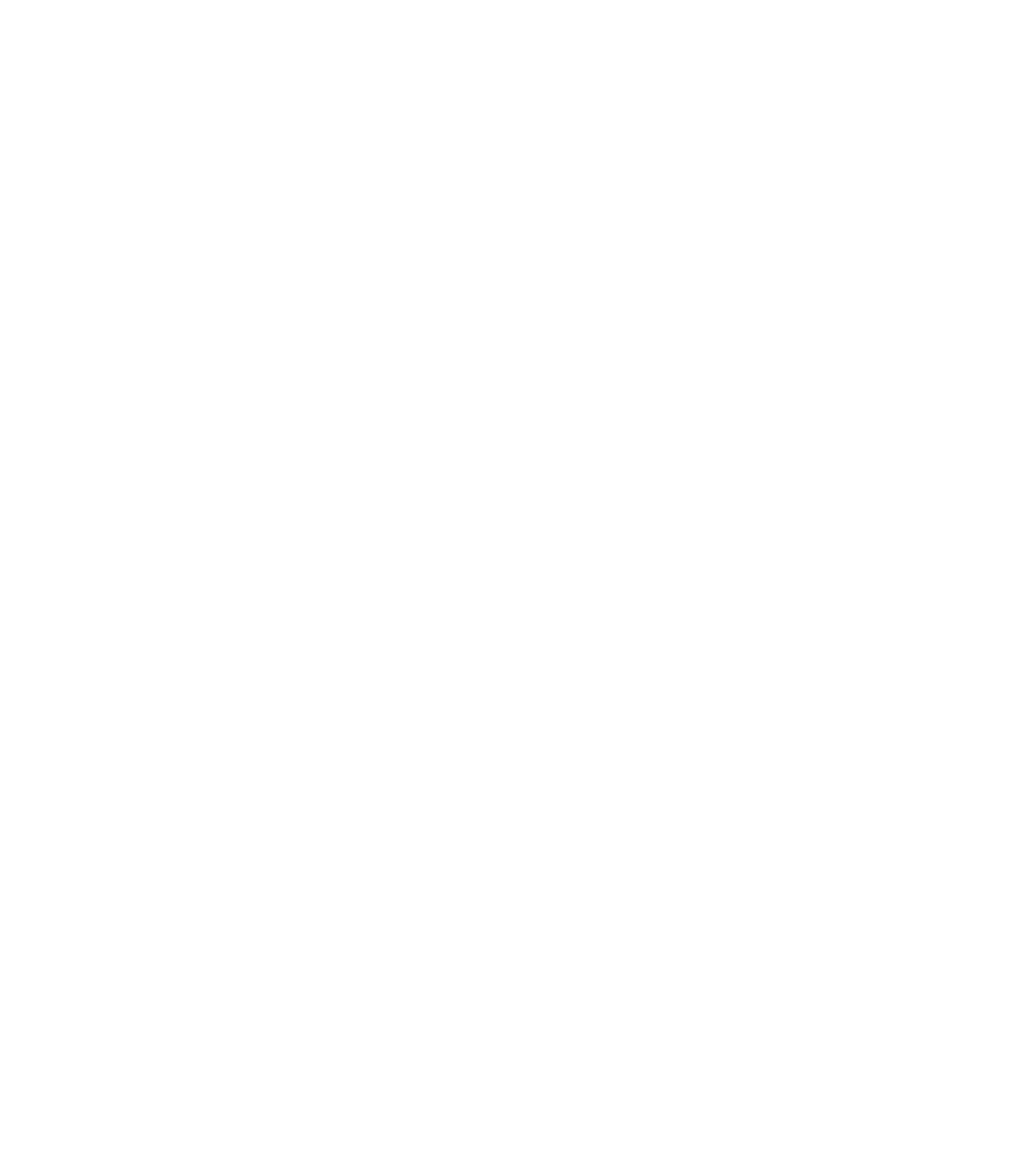
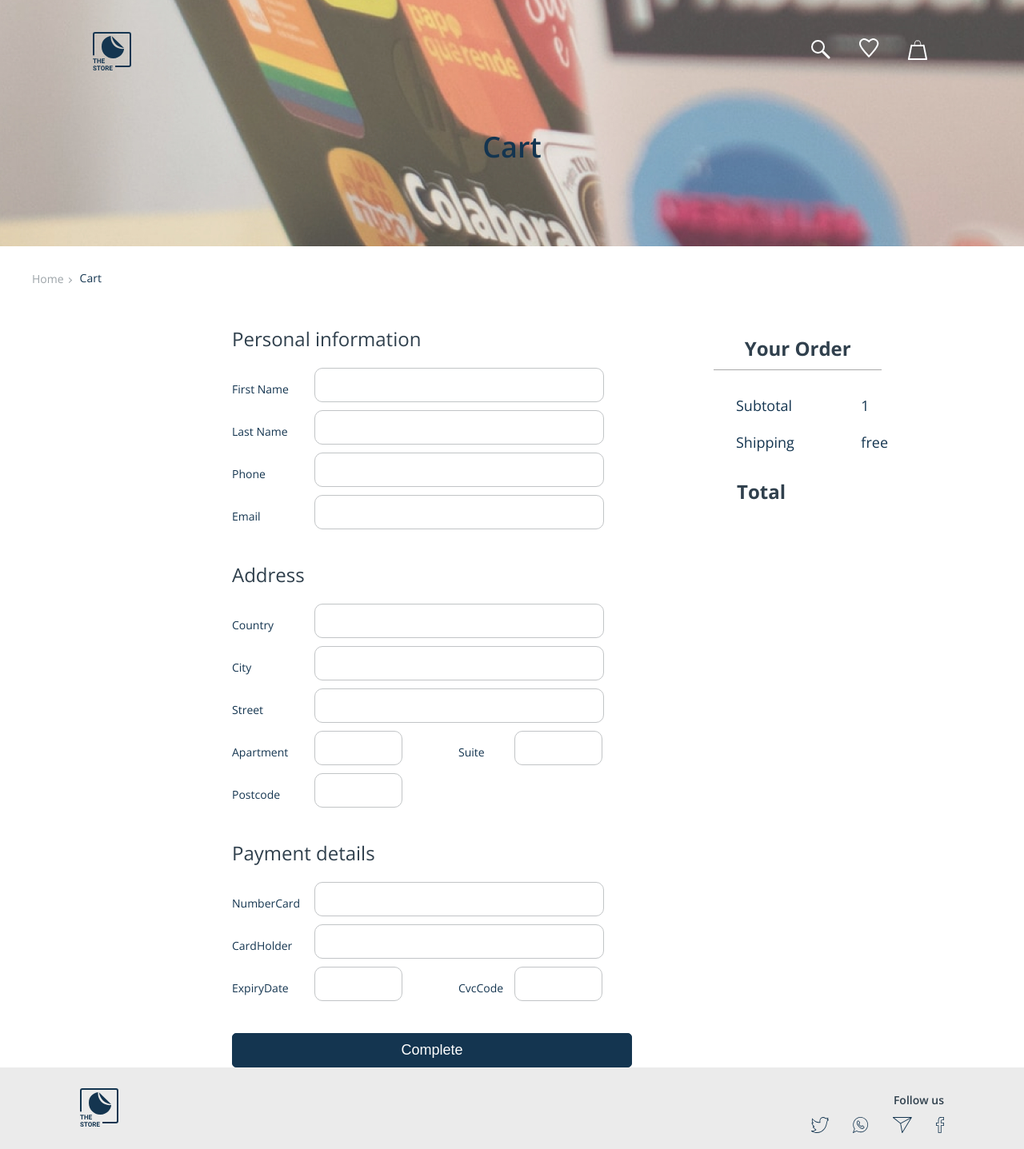
Before and after one commit to Marina-vchh/diplom-project, a React (Create React App) app: page /checkout in a window 1280 px wide. Before the commit this address had no page. Shown: the whole page at 80% size. Before the commit the page ends 800 px from the top, so only its background shows below. Built offline with nearby package versions, Linux system fonts and the light colour scheme.

Commit message:
fix: delete a word page in routes, delete unused routes

```diff
--- a/src/App.tsx
+++ b/src/App.tsx
@@ -1,5 +1,5 @@
 import React from "react";
-import { Navigate, Route, Routes } from "react-router-dom";
+import { Route, Routes } from "react-router-dom";
 import LayoutChoosePage from "./components/common-components/layouts/LayoutChoosePage";
 import LayoutCartPage from "./components/common-components/layouts/LayoutCartPage";
 import LayoutCheckoutPage from "./components/common-components/layouts/LayoutCheckoutPage";
@@ -13,19 +13,19 @@ function App() {
   return (
     <Routes>
         <Route path= "/" element={<StickerPage />} />
-        <Route path="/stickerPage" element={<StickerPage />} />
-        <Route path="/" element={<LayoutChoosePage />} >
-          <Route path="/" element={<Navigate replace to="/stickerPage" />} />
-          <Route path="/stickerPage/:id" element={<ChoosePage />} />
+        <Route path="/stickers" element={<StickerPage />} />
+        <Route element={<LayoutChoosePage />} >
+          <Route path="/stickers/:id" element={<ChoosePage />} />
         </Route>
-        <Route path="/" element={<LayoutCartPage />} >
-          <Route path="/cartPage/:id" element={<CartPage />} />
+        <Route element={<LayoutCartPage />} >
+          <Route path="/cart/:id" element={<CartPage />} />
+          <Route path="/checkout" element={<CheckoutPage />} />
         </Route>
-        <Route path="/" element={<LayoutCheckoutPage />} >
-          <Route path="/cartPage/:id" element={<CartPage />} />
-          <Route path="/checkoutPage" element={<CheckoutPage />} />
+        <Route element={<LayoutCheckoutPage />} >
+          <Route path="/cart" element={<CartPage />} />
         </Route>
-          <Route path="/wishListPage" element={<WishListPage />} />
+          <Route path="/wishList" element={<WishListPage />} />
+          <Route path="/cart" element={<CartPage />} />
     </Routes>
   )
 }
--- a/src/components/common-components/button/SubmitButton.tsx
+++ b/src/components/common-components/button/SubmitButton.tsx
@@ -18,7 +18,7 @@ const SubmitButton = ({ text, disabled, onClick }: IButton) => {
    return (
       <button
          disabled={disabled}
-         className="button filled-background"
+         className="button filled-background submit"
          onClick={ onClickAction }>
             {text}
       </button>
--- a/src/components/common-components/button/button-css/button.css
+++ b/src/components/common-components/button/button-css/button.css
@@ -38,3 +38,7 @@
    background-color: #1d4e77;
    color: #fff;
 }
+
+.submit {
+   width: 100%;
+}
--- a/src/components/common-components/layouts/LayoutCartPage.tsx
+++ b/src/components/common-components/layouts/LayoutCartPage.tsx
@@ -9,7 +9,7 @@ const LayoutCartPage = () => {
             <Background titleText="Cart" className="background background-cart" />
             <ul className="layout">
                 <li>
-                    <NavLink className={(navData) => navData.isActive ? 'not-active' : 'not-active' } to="/stickerPage">
+                    <NavLink className={(navData) => navData.isActive ? 'not-active' : 'not-active' } to="/stickers">
                         Home
                     </NavLink>
                 </li>
--- a/src/components/common-components/layouts/LayoutCheckoutPage.tsx
+++ b/src/components/common-components/layouts/LayoutCheckoutPage.tsx
@@ -9,12 +9,12 @@ const LayoutCheckoutPage = () => {
             <Background titleText="Checkout" className="background background-checkout" />
             <ul className="layout">
                 <li>
-                    <NavLink className={(navData) => navData.isActive ? 'not-active' : 'not-active' } to="/stickerPage">
+                    <NavLink className={(navData) => navData.isActive ? 'not-active' : 'not-active' } to="/stickers">
                         Home
                     </NavLink>
                 </li>
                 <li>
-                    <NavLink className={(navData) => navData.isActive ? 'not-active' : 'not-active' } to="/cartPage" >
+                    <NavLink className={(navData) => navData.isActive ? 'not-active' : 'not-active' } to="/cart" >
                         Cart
                     </NavLink>
                 </li>
--- a/src/components/common-components/layouts/LayoutChoosePage.tsx
+++ b/src/components/common-components/layouts/LayoutChoosePage.tsx
@@ -10,7 +10,7 @@ const LayoutChoosePage = () => {
             <Background titleText="Shop" className="background background-choose" />
             <ul className="layout">
                 <li>
-                    <NavLink className={(navData) => navData.isActive ? 'not-active' : 'not-active' } to="/stickerPage">
+                    <NavLink className={(navData) => navData.isActive ? 'not-active' : 'not-active' } to="/stickers">
                         Home
                     </NavLink>
                 </li>
--- a/src/components/sticker-components/stickerItem/StickerItem.tsx
+++ b/src/components/sticker-components/stickerItem/StickerItem.tsx
@@ -19,13 +19,13 @@ interface IStickerItem {
 const StickerItem = ({ id, src, alt, name, price, classNameButton, classNameButtonLike, setLikesArray, addToCart }: IStickerItem ) => {
    return (
       <li className="sticker-item">
-            <button className={ classNameButtonLike } onClick={ () => setLikesArray(id) } />
-            <img src={ src } alt={ alt } />
+            <button className={classNameButtonLike} onClick={() => setLikesArray(id)} />
+            <img src={src} alt={alt} />
             <div className="sticker-item__info">
                <div className="sticker-item__name"> {name} </div>
                <div className="sticker-item__price"> ${price}</div>
             </div>
-                <Link key={id} to={`/stickerPage/${ id }`}>
+                <Link key={id} to={`/stickers/${id}`}>
                      <Button
                         disabled={false}
                         text="add to cart"
--- a/src/containers/choose/Choose.tsx
+++ b/src/containers/choose/Choose.tsx
@@ -1,7 +1,6 @@
 import React, { useCallback } from 'react';
 import { Link, Route, Routes } from 'react-router-dom';
 import { useDispatch, useSelector } from 'react-redux';
-import { STICKERS } from "../../mock-data";
 import { StickerSelector } from '../../redux/selectors/stickers-selectors/stickerSelector';
 import { like, addToCart } from '../../redux/actions/stickersActionsCreators/stickersActionsCreators';
 import StickerItem from "../../components/sticker-components/stickerItem/StickerItem";
@@ -58,7 +57,7 @@ const StickersChoose = ({ data : { data } }: IChooseStickers) => {
                      classNameButton="sticker-choose-counter-button" />
             {chooseItem.map((item: any) => {
                return (
-                  <Link key={item.id} to={`/cartPage/${item.id}`}>
+                  <Link key={item.id} to={`/cart/${item.id}`}>
                      <Button disabled={false}
                              text="Add to cart"
                              className="button filled-background choose-button"
--- a/src/containers/header/Header.tsx
+++ b/src/containers/header/Header.tsx
@@ -11,10 +11,10 @@ const Header = () => {
          <div className="icons">
             <Icon>
                <button className="header-icon-button header-icon-loop"></button>
-               <Link to="/wishlistPage">
+               <Link to="/wishlist">
                   <button className="header-icon-button header-icon-heart"></button>
                </Link>
-               <Link to="/cartPage">
+               <Link to="/cart">
                   <button className="header-icon-button header-icon-store"></button>
                </Link>
             </Icon>
--- a/src/pages/cartPage/CartPage.tsx
+++ b/src/pages/cartPage/CartPage.tsx
@@ -34,7 +34,7 @@ const CartPage = () => {
       <div className="cart-page">
          <HocComponentCart data={data} />
          <OrderBlock text="Cart Totals" />
-         <Link to={"/checkoutPage"}>
+         <Link to={"/checkout"}>
             <Button disabled={false}
                     text="Proceed to checkout"
                     className="button filled-background cart-block-button" />
```
Also changed, not shown: src/components/sticker-components/stickerItemList/StickerItemList.tsx (+4 -6 lines).
